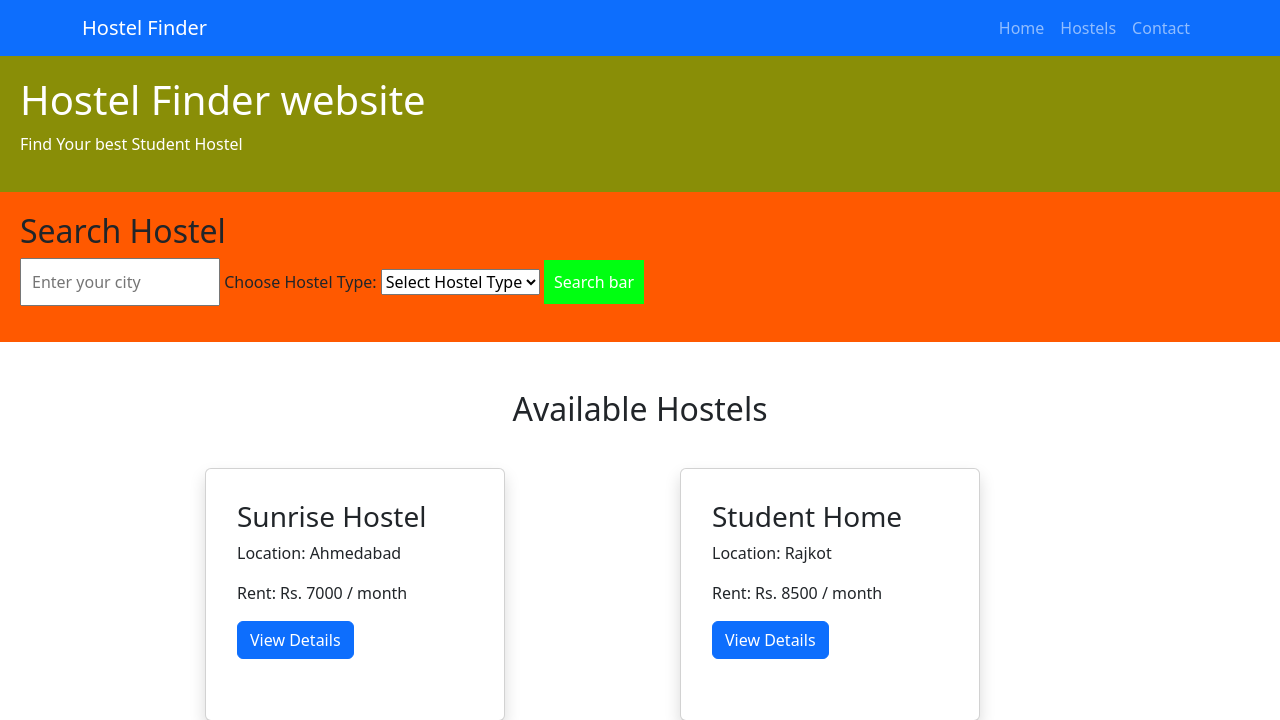
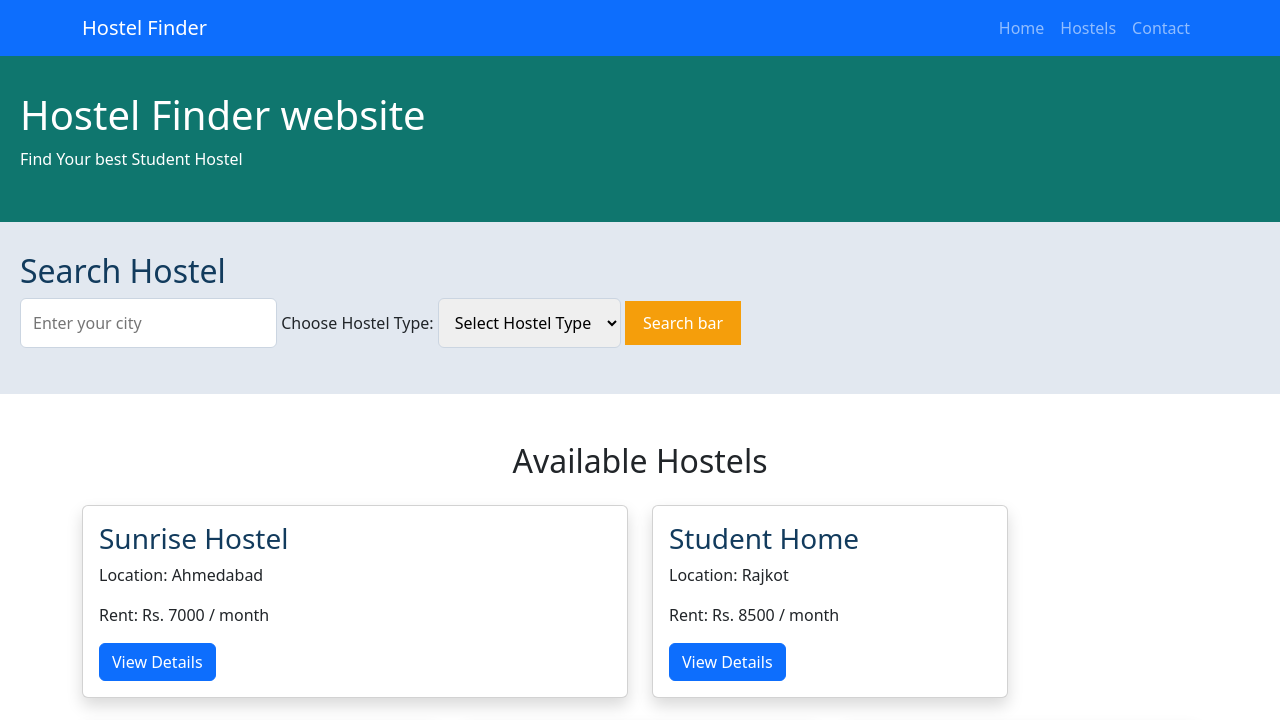
Before and after one commit to ravisah7/BWD-PROJECTC, a plain HTML site: page index.html in a window 1280 px wide. Shown: the top 720 px of the page. Drawn offline with nearby package versions, Linux system fonts and the light colour scheme.

Commit message:
Update style.css

```diff
--- a/style.css
+++ b/style.css
@@ -1,75 +1,103 @@
 
+/* Main Website */
 body {
-    background-color: rgb(173, 230, 196);
+    background-color: #F1F5F9;
     font-family: Arial, sans-serif;
-    text-align: center;
+    color: #1E293B;
+    margin: 0;
 }
 
-header {
-    background-color: rgba(134, 139, 0, 0.974);
-    color: rgb(255, 255, 255);
-    padding: 20px;
+/* Navbar */
+nav {
+    background-color: #123B5D !important;
 }
 
-.search {
-    background-color: white;
-    padding: 20px;
+/* Hero Section */
+header {
+    background-color: #0F766E;
+    color: white;
+    padding: 35px 20px;
 }
 
-input {
-    padding: 10px;
-    width: 200px;
+/* Search Section */
+.search {
+    background-color: #E2E8F0;
+    padding: 30px 20px;
 }
 
-button {
-    background-color: rgb(0, 255, 17);
-    color: white;
-    padding: 10px;
-    border: none;
-    cursor: pointer;
+/* Search Heading */
+.search h2 {
+    color: #123B5D;
 }
 
-.hostels {
-    padding: 20px;
+/* Input Fields */
+input, select {
+    border: 1px solid #CBD5E1;
+    border-radius: 6px;
+    padding: 12px;
 }
 
-.card {
-    background-color: rgb(255, 255, 255);
-    padding: 15px;
-    margin: 15px auto;
-    width: 300px;
-    border-radius: 10px;
-}
-.search{
-    background-color: rgb(255, 89, 0);
-
-}
-.search :hover(
-
-)
-
-/* Hostel Cards Design */
-
-.card {
-    height: 100%;
-    border-radius: 10px;
-    overflow: hidden;
-    box-shadow: 0 4px 10px rgba(0, 0, 0, 0.1);
-    transition: 0.5s;
+/* Buttons */
+button,
+.btn-primary {
+    background-color: #F59E0B;
+    color: white;
+    border: none;
+    border-radius: 7px;
+    padding: 10px 18px;
+    transition: 0.3s;
 }
 
+/* Button Hover */
+button:hover,
+.btn-primary:hover {
+    background-color: #D97706;
+    color: white;
+}
+
+/* Hostel Section */
+.hostels {
+    background-color: #F1F5F9;
+    padding: 40px 20px;
+}
+
+/* Hostel Cards */
+.card {
+    background-color: #FFFFFF;
+    color: #1E293B;
+    border: 1px solid #E2E8F0;
+    border-radius: 12px;
+    box-shadow: 0 4px 12px rgba(18, 59, 93, 0.10);
+    transition: 0.3s;
+}
+
+/* Card Hover */
 .card:hover {
     transform: translateY(-5px);
+    box-shadow: 0 8px 20px rgba(18, 59, 93, 0.15);
 }
 
+/* Card Heading */
+.card h3,
+.card h5 {
+    color: #123B5D;
+}
+
+/* Hostel Images */
 .card-img-top {
     height: 200px;
     object-fit: cover;
 }
 
-.card-body {
+/* Contact Section */
+#contact {
+    background-color: #123B5D;
+    color: white;
+}
+
+/* Footer */
+footer {
+    background-color: #0B253B;
+    color: white;
     padding: 20px;
 }
-button:active{
-    background-color:red;
-}
```
